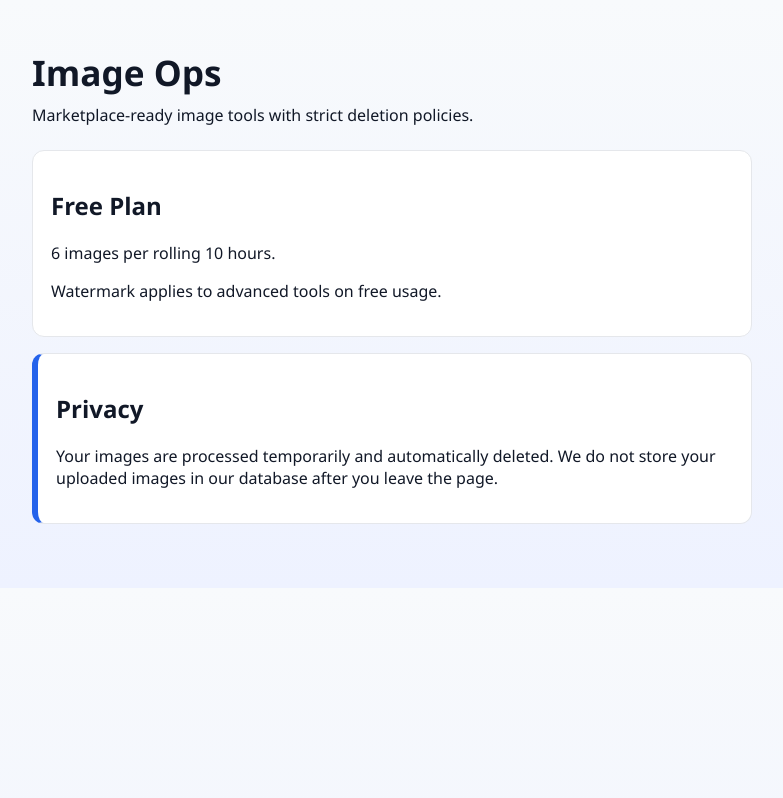
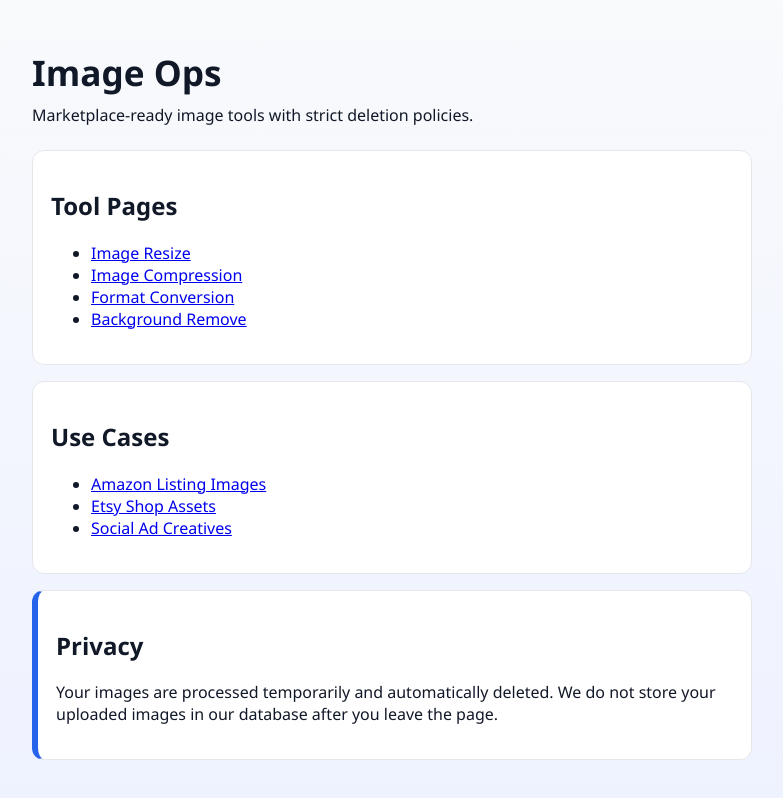
Before and after one commit to sucheet2000/Image-Ops, a Next.js app in the folder apps/web/: page / in a window 1280 px wide. Shown: the top 798 px of the page, without its empty margins (248-1031 px from the left). Built offline with nearby package versions, Linux system fonts and the light colour scheme; no server answers.

Commit message:
feat(web): add SEO tool and use-case pages with sitemap schema

```diff
--- a/apps/web/app/layout.tsx
+++ b/apps/web/app/layout.tsx
@@ -1,9 +1,22 @@
 import "./styles.css";
 import type { Metadata } from "next";
+import { getBaseUrl } from "./lib/seo-data";
+
+const baseUrl = getBaseUrl();
 
 export const metadata: Metadata = {
+  metadataBase: new URL(baseUrl),
   title: "Image Ops | Fast image tools for sellers",
-  description: "Resize, compress, and optimize listing images with privacy-safe processing."
+  description: "Resize, compress, remove backgrounds, and optimize listing images with privacy-safe processing.",
+  alternates: {
+    canonical: "/"
+  },
+  openGraph: {
+    title: "Image Ops",
+    description: "Marketplace image optimization platform",
+    type: "website",
+    url: baseUrl
+  }
 };
 
 export default function RootLayout({ children }: { children: React.ReactNode }) {
--- /dev/null
+++ b/apps/web/app/lib/seo-data.ts
@@ -0,0 +1,73 @@
+export type ToolPage = {
+  slug: string;
+  name: string;
+  summary: string;
+  keywords: string[];
+};
+
+export type UseCasePage = {
+  slug: string;
+  title: string;
+  summary: string;
+  recommendedTools: string[];
+};
+
+export const TOOL_PAGES: ToolPage[] = [
+  {
+    slug: "resize",
+    name: "Image Resize",
+    summary: "Resize marketplace images without breaking aspect ratio.",
+    keywords: ["resize image", "marketplace photo resize", "listing image dimensions"]
+  },
+  {
+    slug: "compress",
+    name: "Image Compression",
+    summary: "Reduce file size while preserving listing quality.",
+    keywords: ["compress image", "reduce image size", "optimize listing photos"]
+  },
+  {
+    slug: "convert",
+    name: "Format Conversion",
+    summary: "Convert JPG, PNG, and WEBP for channel compatibility.",
+    keywords: ["convert image format", "jpg png webp converter", "marketplace format"]
+  },
+  {
+    slug: "background-remove",
+    name: "Background Remove",
+    summary: "Generate clean product cutouts for catalogs and ads.",
+    keywords: ["remove background", "product photo cutout", "transparent background"]
+  }
+];
+
+export const USE_CASE_PAGES: UseCasePage[] = [
+  {
+    slug: "amazon-listings",
+    title: "Amazon Listing Images",
+    summary: "Prepare compliant primary and gallery images for Amazon product pages.",
+    recommendedTools: ["resize", "compress", "background-remove"]
+  },
+  {
+    slug: "etsy-shop-assets",
+    title: "Etsy Shop Assets",
+    summary: "Create lightweight storefront visuals and product thumbnails for Etsy.",
+    recommendedTools: ["resize", "compress", "convert"]
+  },
+  {
+    slug: "social-ad-creatives",
+    title: "Social Ad Creatives",
+    summary: "Ship ad-ready images with optimized size and transparent backgrounds.",
+    recommendedTools: ["background-remove", "compress", "convert"]
+  }
+];
+
+export function getBaseUrl(): string {
+  return process.env.NEXT_PUBLIC_SITE_URL || "http://localhost:3000";
+}
+
+export function findTool(slug: string): ToolPage | null {
+  return TOOL_PAGES.find((item) => item.slug === slug) || null;
+}
+
+export function findUseCase(slug: string): UseCasePage | null {
+  return USE_CASE_PAGES.find((item) => item.slug === slug) || null;
+}
--- a/apps/web/app/page.tsx
+++ b/apps/web/app/page.tsx
@@ -1,3 +1,6 @@
+import Link from "next/link";
+import { TOOL_PAGES, USE_CASE_PAGES } from "./lib/seo-data";
+
 export default function HomePage() {
   return (
     <main className="container">
@@ -5,9 +8,25 @@
       <p className="subhead">Marketplace-ready image tools with strict deletion policies.</p>
 
       <section className="card">
-        <h2>Free Plan</h2>
-        <p>6 images per rolling 10 hours.</p>
-        <p>Watermark applies to advanced tools on free usage.</p>
+        <h2>Tool Pages</h2>
+        <ul>
+          {TOOL_PAGES.map((tool) => (
+            <li key={tool.slug}>
+              <Link href={`/tools/${tool.slug}`}>{tool.name}</Link>
+            </li>
+          ))}
+        </ul>
+      </section>
+
+      <section className="card">
+        <h2>Use Cases</h2>
+        <ul>
+          {USE_CASE_PAGES.map((item) => (
+            <li key={item.slug}>
+              <Link href={`/use-cases/${item.slug}`}>{item.title}</Link>
+            </li>
+          ))}
+        </ul>
       </section>
 
       <section className="card trust">
```
Also changed, not shown: apps/web/app/robots.ts (added, +16 -0 lines), apps/web/app/sitemap.ts (added, +32 -0 lines), apps/web/app/tools/[tool]/page.tsx (added, +73 -0 lines), apps/web/app/use-cases/[slug]/page.tsx (added, +74 -0 lines).
